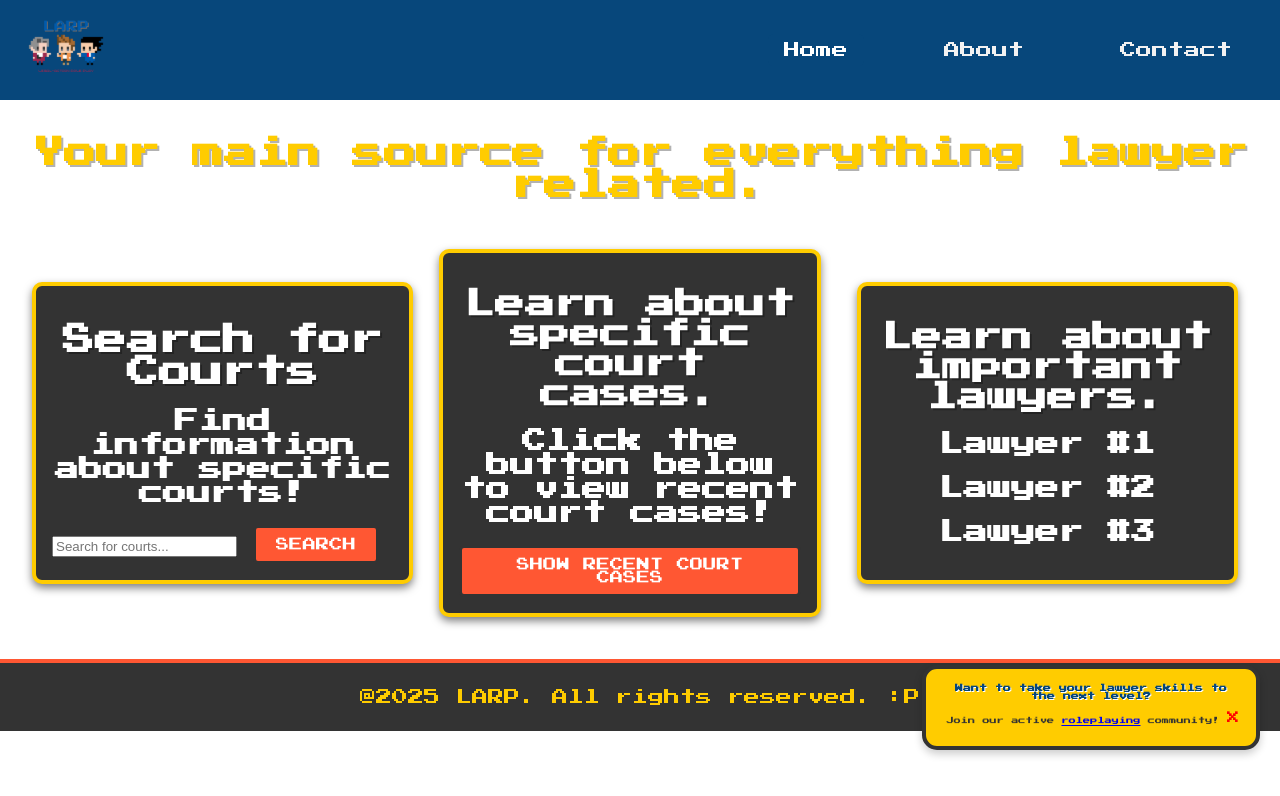
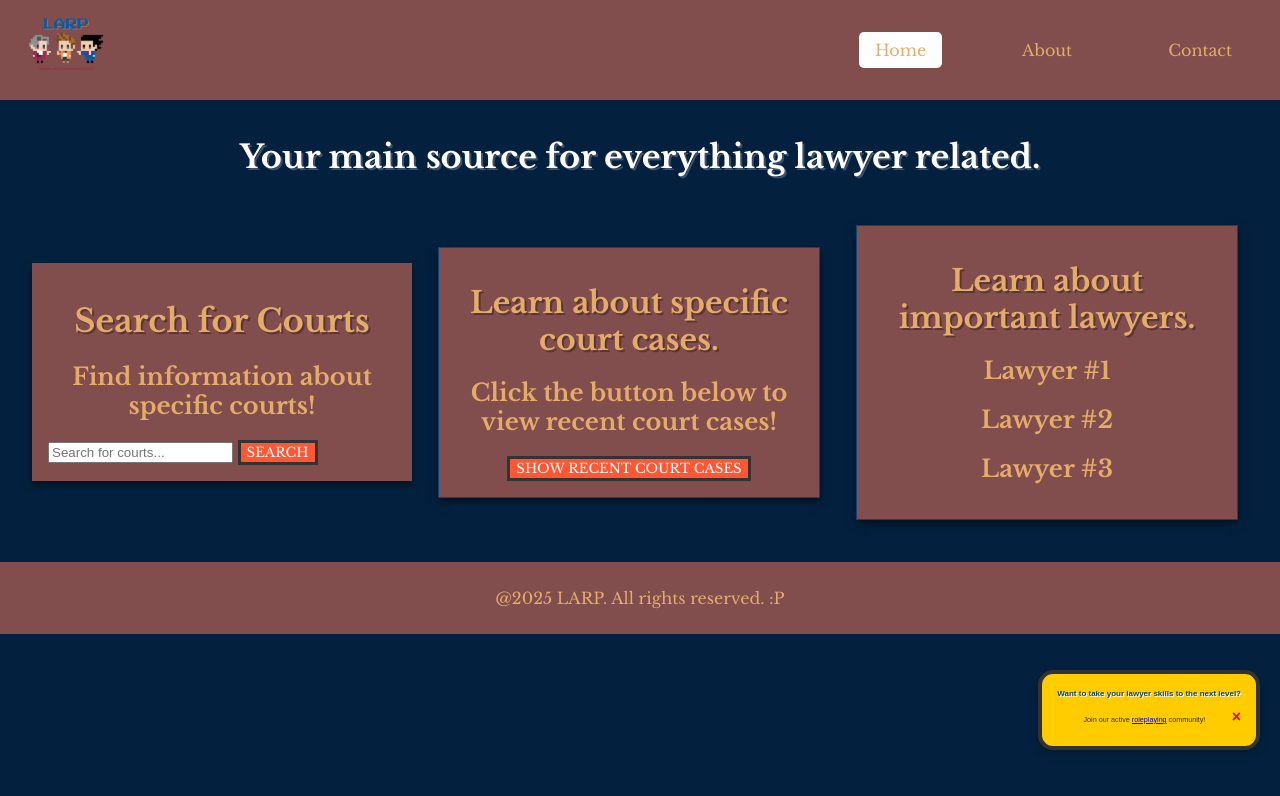
Before and after one commit to samichar/2025_hackathon, a plain HTML site: page lawyer_frontend.html in a window 1280 px wide. Drawn offline with nearby package versions, Linux system fonts and the light colour scheme; a web font is replaced by a local one.

Commit message:
css update

```diff
--- a/styles.css
+++ b/styles.css
@@ -1,18 +1,11 @@
-/* body {
-    font-family: Arial, sans-serif;
-    margin: 0;
-    padding: 0;;
-    background-color: #ffffff;
-    color: #333;
-} */
+@import url('https://fonts.googleapis.com/css2?family=Libre+Baskerville:wght@400;700&display=swap');
 
 body {
-    font-family: 'Press Start 2P', Arial, sans-serif;
+    font-family: 'Libre Baskerville', 'Open Sans', sans-serif;
     margin: 0;
     padding: 0;
-    /* background: url('./images/pixel-background.png') repeat;
-    /* background-size: cover; */
     color: #fff;
+    background-color: #03213e;
 }
 
 main {
@@ -22,7 +15,21 @@ main {
 
 @font-face {
     font-family: 'Press Start 2P';
-    src: url('/press-start-2p-font/PressStart2P-vaV7.ttf') format('truetype');
+    src: url('/font/press-start-2p-font/PressStart2P-vaV7.ttf') format('truetype');
+    font-weight: normal;
+    font-style: normal;
+}
+
+@font-face {
+    font-family: 'Roman Caps';
+    src: url('font/roman/Roman_SD.ttf') format('truetype');
+    font-weight: normal;
+    font-style: normal;
+}
+
+@font-face {
+    font-family: 'Derivia';
+    src: url('font/derivia/Derivia-Regular.otf') format('truetype');
     font-weight: normal;
     font-style: normal;
 }
@@ -33,13 +40,12 @@ main {
     justify-content: space-between;
     align-items: center;
     padding: 0 1rem;
-    background-color: #07477b;
+    background-color: #814d4d;
     gap: 1rem;
     position: fixed;
     top: 0;
     width: 100%;
     height: 100px;
-    /* padding-right: 1rem;; */
 }
 
 .logo img {
@@ -48,22 +54,13 @@ main {
     width: auto;
 }
 
-/* footer {
-    bottom: 0;
-    left: 0;
-    text-align: center;
-    position: fixed;
-    background-color: white;
-    width: 100%;
-} */
-
 footer {
-    font-family: 'Press Start 2P';
-    background-color: #333;
-    color: #ffcc00;
+    font: 'Libre Baskerville', 'Open Sans', sans-serif;
+    background-color:  #814d4d;
+    color: #e4ac6a;
     text-align: center;
     padding: 10px;
-    border-top: 4px solid #ff5733;
+    /* border-top: 4px solid #ff5733; */
 }
 
 /* NAVIGATION BAR */
@@ -71,11 +68,11 @@ footer {
     display: flex;
     align-items: center;
     gap: 1rem;
-    font-family: 'Press Start 2P';
+    font-family: 'Libre Baskerville', 'Open Sans', sans-serif;
 }
 
 .topnav a {
-    color: #f2f2f2;
+    color:#e4ac6a;
     text-decoration: none;
     padding: 0.5rem 1rem;
     font-size: 1rem;
@@ -85,12 +82,12 @@ footer {
 
 .topnav a:hover {
     background-color: #ddd;
-    color: black;
+    color: #e4ac6a;
 }
 
 .topnav a.active {
-    background-color: #07477b;
-    color: white;
+    background-color: #ffffff;
+    color: #e4ac6a;
     border-radius: 5px;
 }
 
@@ -129,14 +126,14 @@ footer {
     bottom: 50px;
     right: 20px;
     max-width: 300px;
-    background-color: #ffcc00; /* Bright, cheerful color */
-    border: 4px solid #333; /* Bold border for a retro look */
-    border-radius: 15px; /* Rounded corners for a softer appearance */
-    box-shadow: 0 4px 8px rgba(0, 0, 0, 0.2); /* Add a subtle shadow */
-    font-family: 'Press Start 2P', Arial, sans-serif; /* Pixelated font */
-    color: #333; /* Text color */
+    background-color: #ffcc00;
+    border: 4px solid #333;
+    border-radius: 15px;
+    box-shadow: 0 4px 8px rgba(0, 0, 0, 0.2);
+    font-family: 'Press Start 2P', Arial, sans-serif;
+    color: #333;
     padding: 15px;
-    animation: bounce 6s infinite; /* Add a bounce animation */
+    animation: bounce 6s infinite;
     text-align: center;
 }
 
@@ -146,6 +143,7 @@ footer {
     margin-bottom: 10px;
     color: #07477b;
     text-shadow: 1px 1px #fff;
+    font-family: 'Press Start 2P', Arial, sans-serif;
 }
 
 .callout-container {
@@ -162,12 +160,12 @@ footer {
     font-size: px;
     font-weight: bold;
     cursor: pointer;
-    transition: transform 0.2s ease; /* Add a hover effect */
+    transition: transform 0.2s ease;
 }
 
 .closebtn:hover {
-    transform: scale(1.2); /* Slightly enlarge on hover */
-    color: #333; /* Change color on hover */
+    transform: scale(1.2);
+    color: #333;
 }
 
 @keyframes bounce {
@@ -188,67 +186,44 @@ footer {
     justify-content: space-between;
     align-items: center;
     padding: 1rem;
-    /* background-color: #ffffff; */
+
     gap: 1rem;
     flex-wrap: wrap;
 }
 
 .main-statement {
-    font-family: 'Press Start 2P';
-    text-shadow: 2px 2px rgba(0, 0, 0, 0.3);
+    font-family: 'Libre Baskerville', 'Open Sans', sans-serif;
+    text-shadow: 2px 2px rgba(199, 189, 189, 0.3);
     text-align: center;
 }
 
-/* @keyframes glow {
-    0% {
-        text-shadow: 0 0 5px #ffcc00, 0 0 10px #ffcc00, 0 0 20px #ffcc00;
-    }
-    50% {
-        text-shadow: 0 0 10px #ff5733, 0 0 20px #ff5733, 0 0 30px #ff5733;
-    }
-    100% {
-        text-shadow: 0 0 5px #ffcc00, 0 0 10px #ffcc00, 0 0 20px #ffcc00;
-    }
-} */
-
 .main-statement h1 {
-    animation: glow 6s infinite alternate; /* Glowing effect */
     font-size: 2rem;
-    color: #ffcc00;
+    color: white;
     text-align: center;
     padding: 0px;
 }
 
 .main-container h1 {
-    font-family: 'Press Start 2P';
+    font-family: 'Libre Baskerville', 'Open Sans', sans-serif;
     text-shadow: 2px 2px rgba(0, 0, 0, 0.3);
 }
-
-/* .main-container > div {
-    flex: 1;
-    min-width: 300px;
-    max-width: 400px;
-    padding: 1rem;
-    border-radius: 5px;
-    background-color: #f9f9f9;
-    box-shadow: 0 2px 4px rgba(0, 0, 0, 0.1);
-} */
 
 .main-container > div {
     flex: 1;
     min-width: 300px;
     max-width: 400px;
     padding: 1rem;
-    border-radius: 10px;
-    border: 4px solid #ffcc00;
-    background-color: #333;
+    /* border-radius: 10px; */
+    /* border: 4px solid #ffcc00; */
+    background-color: #814d4d;
     box-shadow: 0 4px 8px rgba(0, 0, 0, 0.5);
     text-align: center;
-    color: #ffffff;
+    color: #e4ac6a;
 }
 
 .contact-main {
-    font-family: 'Press Start 2P';
+    font-family: 'Libre Baskerville', 'Open Sans', sans-serif;
     text-shadow: 2px 2px rgba(0, 0, 0, 0.3);
     text-align: left;
     color: red;
@@ -257,7 +232,7 @@ footer {
 
 .contact-main h1 {
     font-size: 2rem;
-    color: #ffcc00;
+    color: white;
     text-align: center;
 }
 
@@ -272,20 +247,20 @@ footer {
 
 .contact-box {
     display: flex;
-    align-items: center; /* Align image and text vertically */
-    gap: 1rem; /* Add spacing between image and text */
-    border: 2px solid #ffcc00; /* Add a retro border */
-    border-radius: 10px; /* Rounded corners */
+    align-items: center;
+    gap: 1rem;
+    border: 2px solid white;
+    /* border-radius: 10px;  */
     padding: 1rem;
-    background-color: #333; /* Dark background for contrast */
-    color: #fff; /* White text */
-    width: 80%; /* Adjust width of the contact box */
-    box-shadow: 0 4px 8px rgba(0, 0, 0, 0.5); /* Add shadow for depth */
-    align-items: center; /* Center items vertically */
+    background-color: #333;
+    color: #fff;
+    width: 80%;
+    box-shadow: 0 4px 8px rgba(0, 0, 0, 0.5);
+    align-items: center;
 }
 
 .about-main {
-    font-family: 'Press Start 2P';
+    font-family: 'Libre Baskerville', 'Open Sans', sans-serif;
     text-shadow: 2px 2px rgba(0, 0, 0, 0.3);
     text-align: left;
     color: red;
@@ -293,7 +268,7 @@ footer {
 
 .about-main h1 {
     font-size: 2rem;
-    color: #ffcc00;
+    color: white;
     text-align: center;
 }
 
@@ -360,18 +335,18 @@ footer {
 }
 
 button {
-    font-family: 'Press Start 2P', Arial, sans-serif;
-    background-color: #ff5733; /* Bright orange */
+    font-family: 'Libre Baskerville', 'Open Sans', sans-serif;
+    background-color: #ff5733;
     color: #fff;
     border: 3px solid #333;
-    border-radius: 5px;
-    padding: 10px 20px;
+    /* border-radius: 5px; */
+    /* padding: 10px 20px; */
     cursor: pointer;
     text-transform: uppercase;
     transition: transform 0.2s, background-color 0.2s;
 }
 
 button:hover {
-    background-color: #c70039; /* Darker red on hover */
-    transform: scale(1.1); /* Slightly enlarge on hover */
+    background-color: #c70039;
+    transform: scale(1.1);
 }
```
